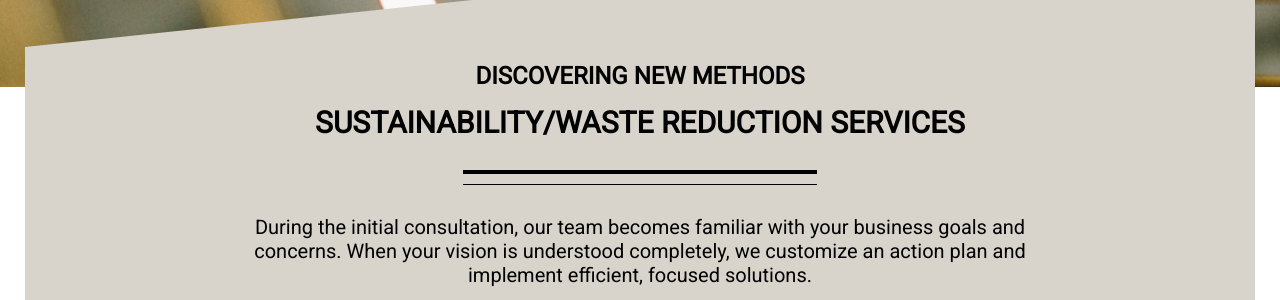
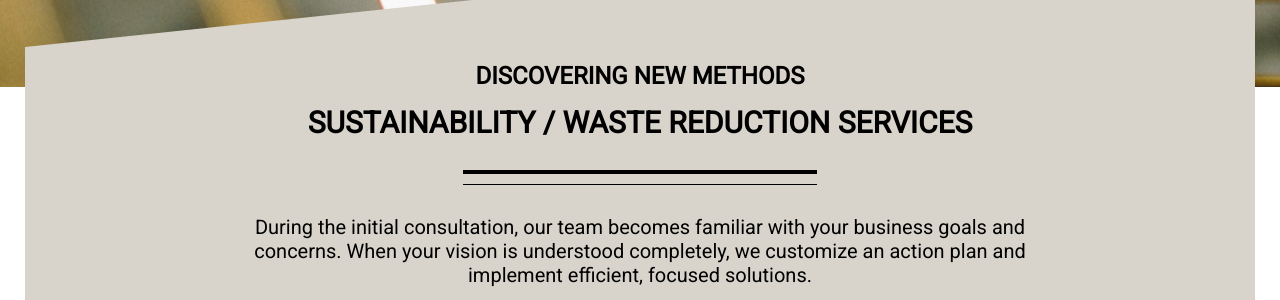
Before and after one commit to JonathanHemnes/epoch2, a Jekyll site: the page built from index.html, in a window 1280 px wide. Shown: the part 3413-3713 px from the top of the page. Built offline with Jekyll 4.4.1, drawn with Linux system fonts in a browser that asks for light colours; nearby versions of some CDN libraries.

Commit message:
responsive fix

```diff
--- a/_includes/services.html
+++ b/_includes/services.html
@@ -1,7 +1,7 @@
 <div class="services section angle-before-flip">
     <div class="header">
         <h4>DISCOVERING NEW METHODS</h4>
-        <h3>SUSTAINABILITY/WASTE REDUCTION SERVICES</h3>
+        <h3>SUSTAINABILITY / WASTE REDUCTION SERVICES</h3>
         <hr class="thick">
         <hr class="thin">
     </div>
--- a/_sass/_base.scss
+++ b/_sass/_base.scss
@@ -351,8 +351,10 @@
 
 .services {
     background: $white;
-    margin-left: 25px;
-    margin-right: 25px;
+    @media screen and (min-width: $screen-sm) {
+        margin-left: 25px;
+        margin-right: 25px;
+    }
     padding-left: 25px;
     padding-right: 25px;
     padding-bottom: 15px;
```
